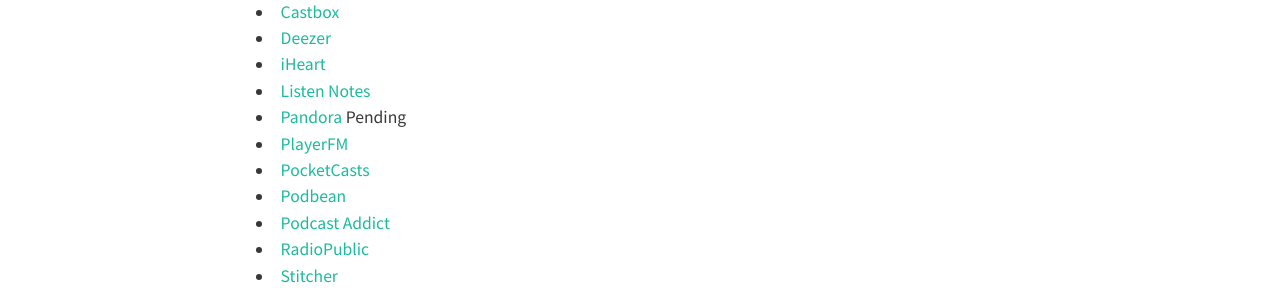
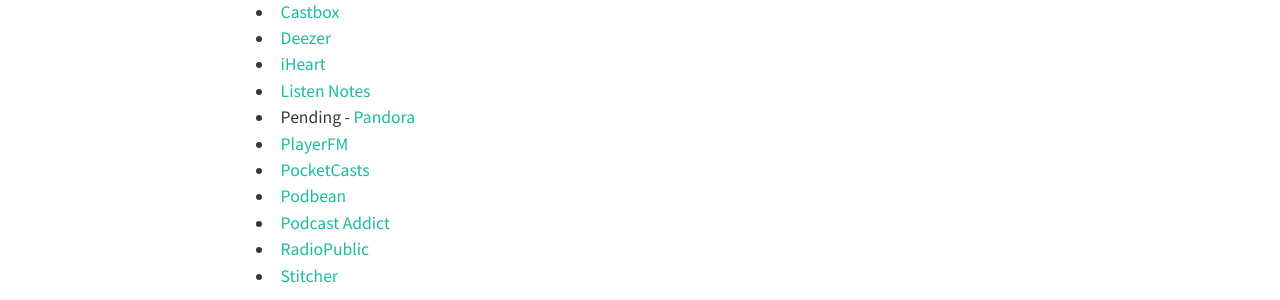
Before and after one commit to xymu/cortico-podcast, a Jekyll site: the page built from about.md, in a window 1280 px wide. Shown: the part 615-915 px from the top of the page. Built offline with Jekyll 4.4.1, drawn with Linux system fonts in a browser that asks for light colours; nearby versions of some CDN libraries.

```diff
--- a/about.md
+++ b/about.md
@@ -19,7 +19,7 @@ Please find us wherever you get your podcasts:
 * [Deezer](https://deezer.com/show/3204172)
 * [iHeart](https://iheart.com/podcast/89981679/)
 * [Listen Notes](https://www.listennotes.com/podcasts/cortico-health-technologies-podcast-cortico-iqXR_Yz-wNe/)
-* [Pandora]() Pending
+* Pending - [Pandora]()
 * [PlayerFM](https://player.fm/series/cortico-health-technologies-podcast)
 * [PocketCasts](https://pca.st/vn8a5oet)
 * [Podbean](https://cortico.podbean.com)
```
